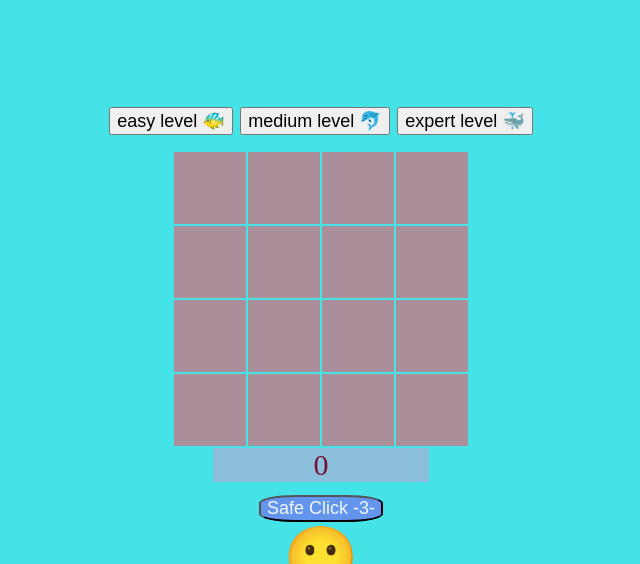
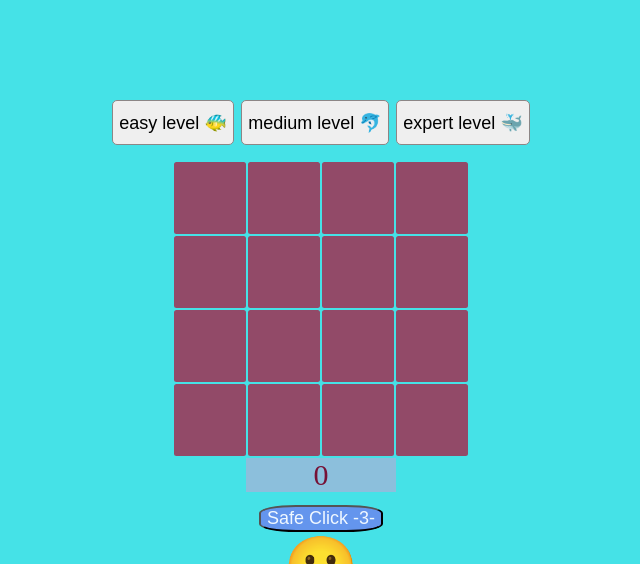
Before and after one commit to nim2rod/minesWeeper, a plain HTML site: page index.html in a window 1280 px wide. Shown: the top 564 px of the page, without its empty margins (319-959 px from the left). Drawn offline with Linux system fonts and the light colour scheme.

Commit message:
more css change - border radius

```diff
--- a/design.css
+++ b/design.css
@@ -2,8 +2,9 @@
     width: 70px;
     height: 70px;
     text-align: center;
-    /* background-color: rgb(146, 74, 104); */
-    background-color: rgb(170, 142, 153);
+    background-color: rgb(146, 74, 104);
+    border-radius: 2.5px;
+    /* background-color: rgb(170, 142, 153); */
 
 }
 
@@ -18,8 +19,13 @@ body {
     align-items: center;
 }
 
-/* .levels-bar{
-} */
+.levels-bar button {
+    border-radius: 5px;
+    border-style: none;
+    height: 2.5em;
+    border: solid 1px #8c8686;
+}
+
 
 table {
     margin-top: 15px;
@@ -29,9 +35,12 @@ button {
     font-size: 18px;
 }
 
+
 .timer {
     color: rgb(118, 17, 54);
-    width: 216px;
+    /* width: 216px; */
+    width: 294px;
+    width: 150px;
     background-color: rgb(140, 191, 220);
     text-align: center;
     border: 30px
@@ -117,7 +126,8 @@ button {
     }
 
     .timer {
-        width: 135px;
+        /* width: 135px; */
+        width: 295px;
     }
 
     button {
```
